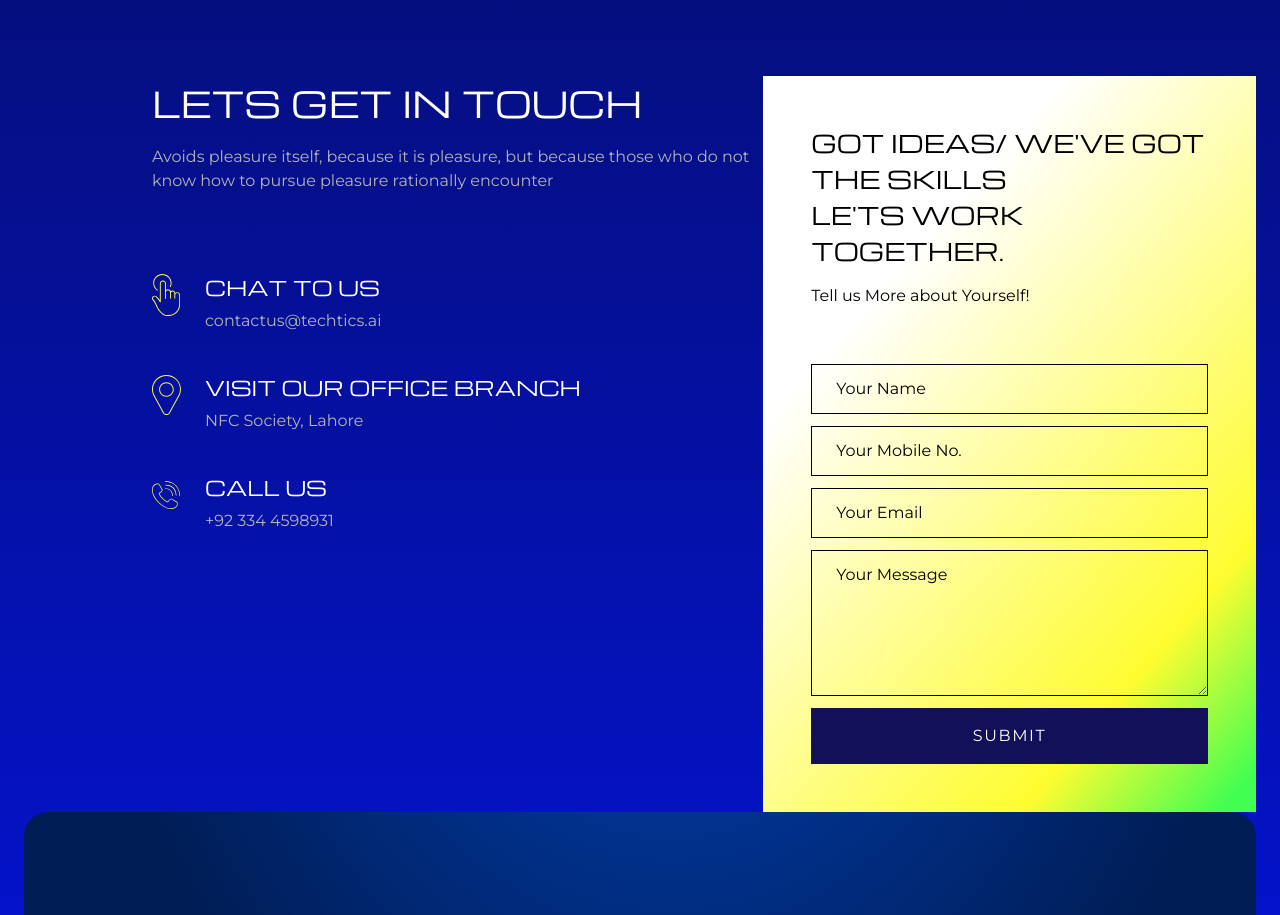
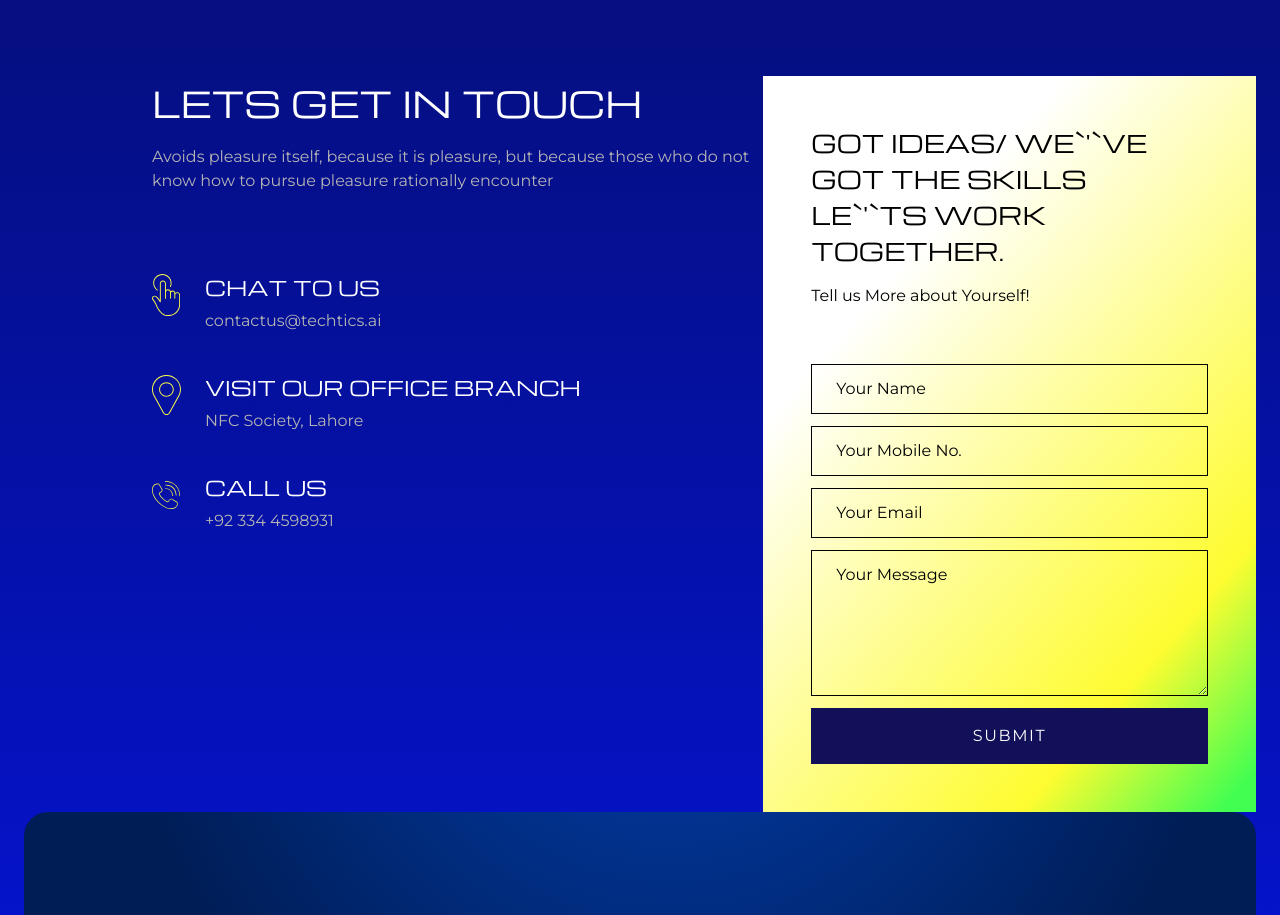
Before and after one commit to Sufyan0fficial/TechticsAi, a Next.js app: page /Contactus in a window 1280 px wide. Shown: the part 960-1875 px from the top of the page. Built offline with nearby package versions, Linux system fonts and the light colour scheme.

Commit message:
Update page.tsx

```diff
--- a/src/app/Contactus/page.tsx
+++ b/src/app/Contactus/page.tsx
@@ -127,8 +127,8 @@ function ContactUs() {
             >
               <div className="mb-14">
                 <h3 className="text-black ">
-                  Got Ideas/ We've Got the skills <br />
-                  le'ts work together.
+                  Got Ideas/ We`&apos;`ve Got the skills <br />
+                  le`&apos;`ts work together.
                 </h3>
                 <p className="text-black mt-4">Tell us More about Yourself!</p>
               </div>
```
